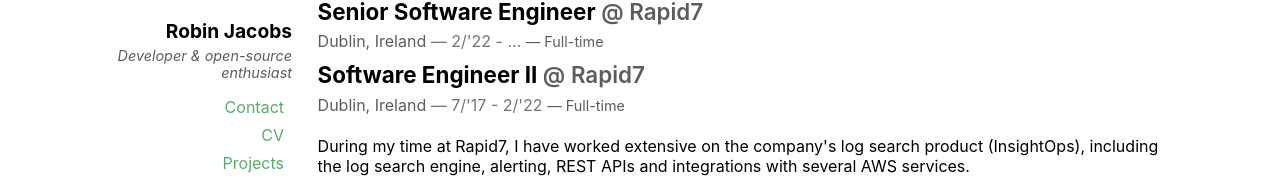
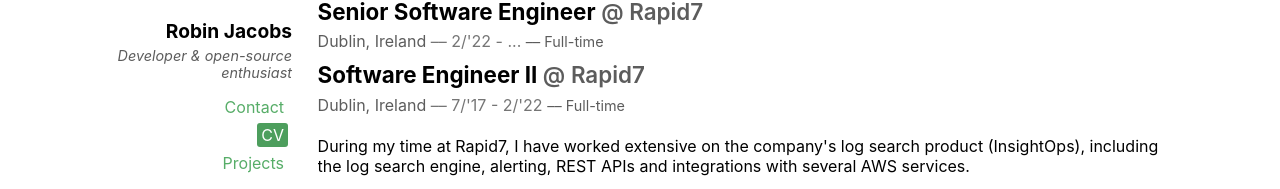
Before and after one commit to RobinJ1995/robinj.be, a React (Create React App) app: page / in a window 1280 px wide. Shown: the part 196-385 px from the top of the page. Built offline with nearby package versions, Linux system fonts and the light colour scheme.

Commit message:
Indicate current page in nav

```diff
--- a/src/App.js
+++ b/src/App.js
@@ -85,12 +85,14 @@ const App = () => {
 				<nav>
 					<ul>
 						{Object.values(PAGES)
-							.filter(page => page.menu)
-							.map(page => <li key={page.name}>
+							.filter(p => p.menu)
+							.map(p => <li
+								key={p.name}
+								className={p.name === page?.name ? 'current-page' : ''}>
 								<a
-									href={page.url}
-									onClick={(e) => navigate(page.name, e)}
-								>{page.title}</a>
+									href={p.url}
+									onClick={(e) => navigate(p.name, e)}
+								>{p.title}</a>
 							</li>)}
 					</ul>
 				</nav>
--- a/src/style/App.scss
+++ b/src/style/App.scss
@@ -115,12 +115,30 @@ header {
 					display: inline-block;
 				}
 
+				&.current-page {
+					a {
+						background: darken($mainColour, 5);
+						color: white;
+						border-radius: 3px;
+
+						@include small-screen {
+							background: inherit;
+							color: $linkColour;
+							text-decoration: underline;
+						}
+					}
+				}
+
 				a {
+					margin-right: -4px;
+					padding: 2px 4px;
+
 					@include small-screen {
 						display: inline-block;
 						padding: 2px 8px;
 						transition: all 0.2s;
 						border-radius: 3px;
+						margin-right: 0px;
 
 						&:hover, &:active {
 							background: darken($mainColour, 10%);
```
